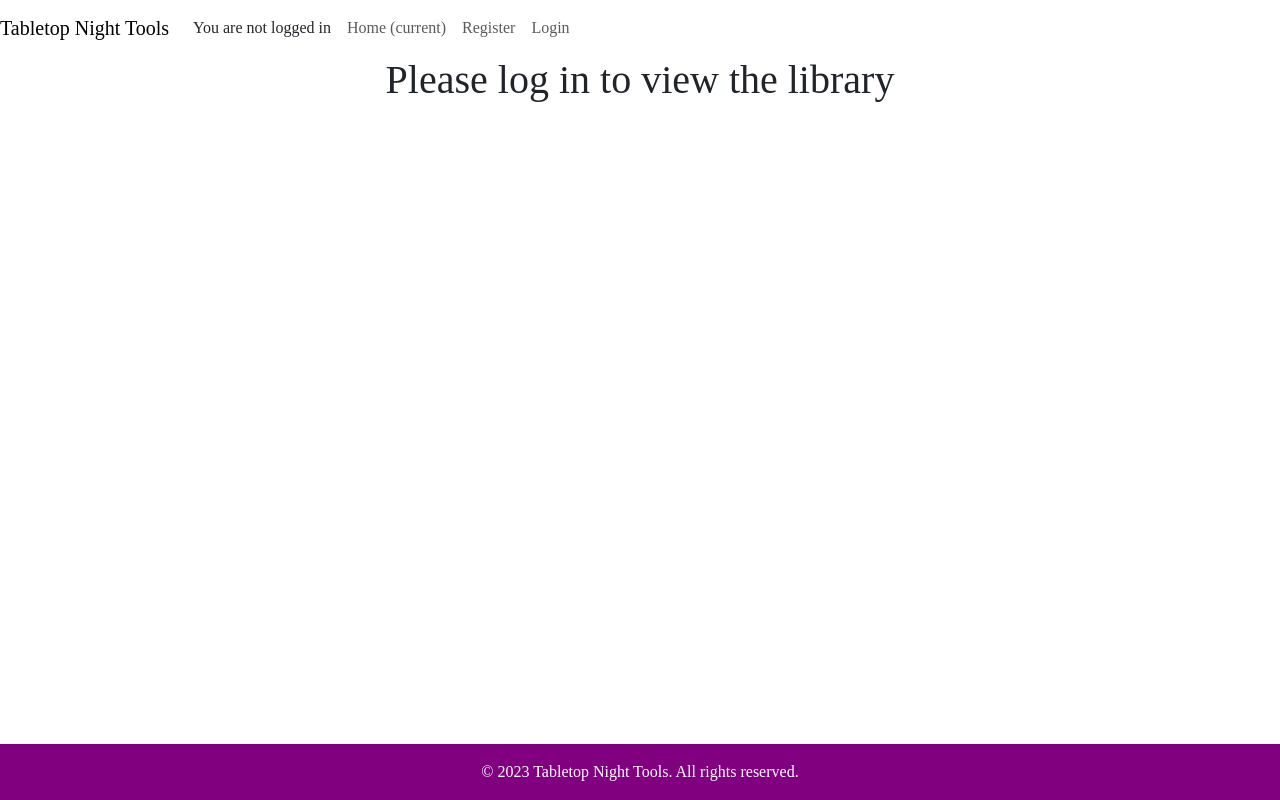
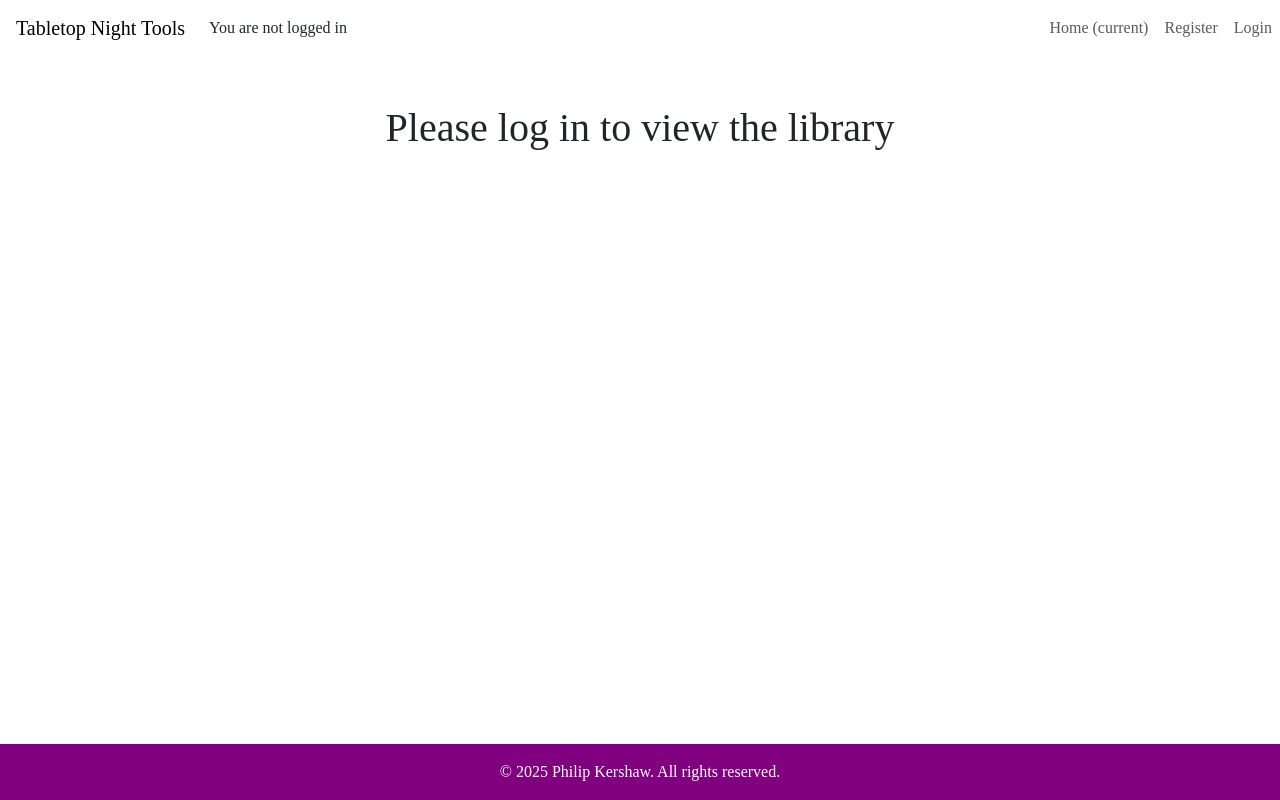
Before and after one commit to Philgck/tabletop-night-tools, a Django app: page / in a window 1280 px wide. Run offline with Django 4.2, Linux system fonts and the light colour scheme; some web fonts are replaced.

Commit message:
Add: Modified library templates to make it more consistent with the rest of the site

```diff
--- a/library/templates/library.html
+++ b/library/templates/library.html
@@ -6,7 +6,7 @@
 
 <section class="container">
     <div class="row">
-        <h1 class="text-center">Library</h1>
+        <h1 class="text-center my-4">Library</h1>
         <button type="button" class="btn btn-primary mb-4" data-bs-toggle="modal" data-bs-target="#addGameModal">
             Add Game
         </button>
@@ -63,7 +63,7 @@
         {% if game.maximum_player_count >= max_players|add:0 %}
         <div class="card shadow mb-3 col-md-5 mb-2 mx-auto">
             <div class="card-header">
-                <a href="{% url 'game-detail' game.pk %}">{{ game.title }}</a>
+                <a href="{% url 'game-detail' game.pk %}" class="d-block text-center fs-5">{{ game.title }}</a>
             </div>
             <div class="card-body"> <a href="{% url 'game-detail' game.pk %}">
                     <img src="{{ game.image_url }}" class="card-img-top" alt="{{ game.title }}">
@@ -104,6 +104,8 @@
     </div>
 </section>
 {% else %}
-<h1 class="text-center">Please log in to view the library</h1>
+<section>
+    <h1 class="text-center my-5">Please log in to view the library</h1>
+</section>
 {% endif %}
 {% endblock content %}
--- a/templates/base.html
+++ b/templates/base.html
@@ -22,7 +22,7 @@
 
 <body class="d-flex flex-column main-bg">
     <nav class="navbar navbar-expand-lg">
-        <a class="navbar-brand" href="#">Tabletop Night Tools</a>
+        <a class="navbar-brand mx-3" href="#">Tabletop Night Tools</a>
         {% if user.is_authenticated %}
         <p class="ms-auto mb-0 p-2">You are logged in as {{ user }}</p>
         {% else %}
@@ -32,9 +32,8 @@
             aria-controls="navbarNav" aria-expanded="false" aria-label="Toggle navigation">
             <span class="navbar-toggler-icon"></span>
         </button>
-        </button>
-        <div class="collapse navbar-collapse" id="navbarNav">
-            <ul class="navbar-nav">
+        <div class="collapse navbar-collapse " id="navbarNav">
+            <ul class="navbar-nav ms-auto">
                 <li class="nav-item active">
                     <a class="nav-link" href="#">Home <span class="sr-only">(current)</span></a>
                 </li>
@@ -65,7 +64,7 @@
     </main>
     <footer class="footer mt-auto py-3">
         <div class="container text-center">
-            <span>© 2023 Tabletop Night Tools. All rights reserved.</span>
+            <span>© 2025 Philip Kershaw. All rights reserved.</span>
         </div>
     </footer>
     <script src="https://cdn.jsdelivr.net/npm/bootstrap@5.3.3/dist/js/bootstrap.bundle.min.js"></script>
```
Also changed, not shown: library/templates/game_confirm_delete.html (+7 -3 lines), library/templates/game_update_form.html (+7 -3 lines), README.md.
